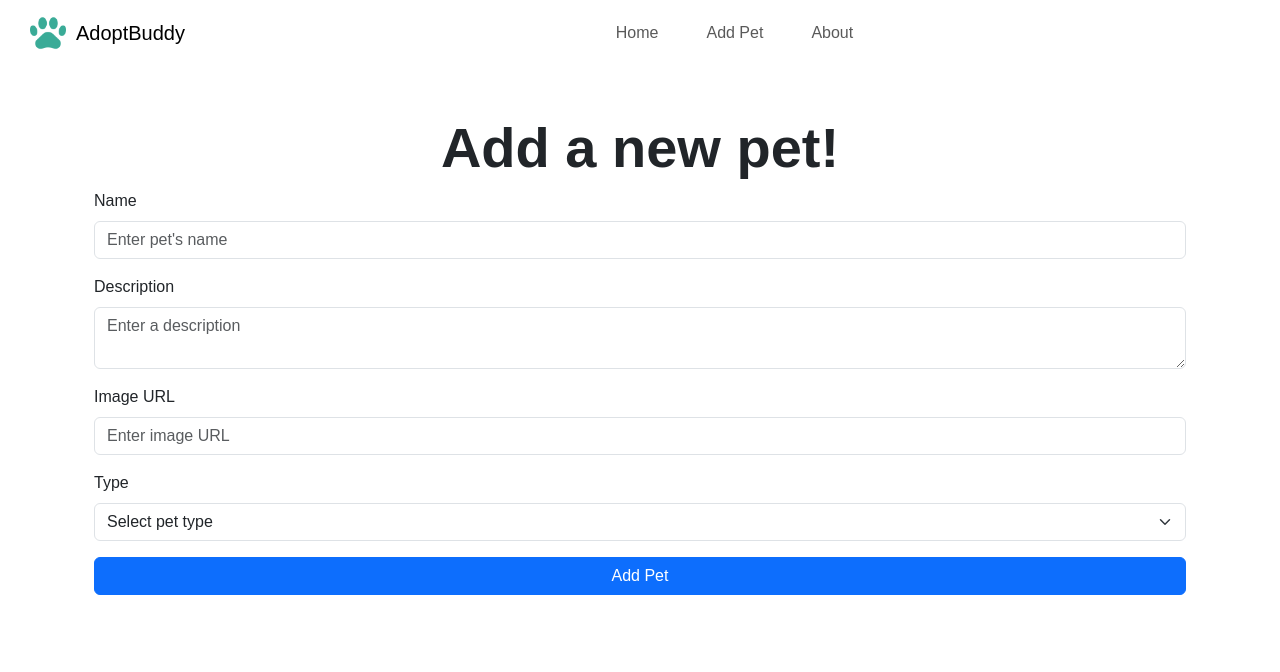
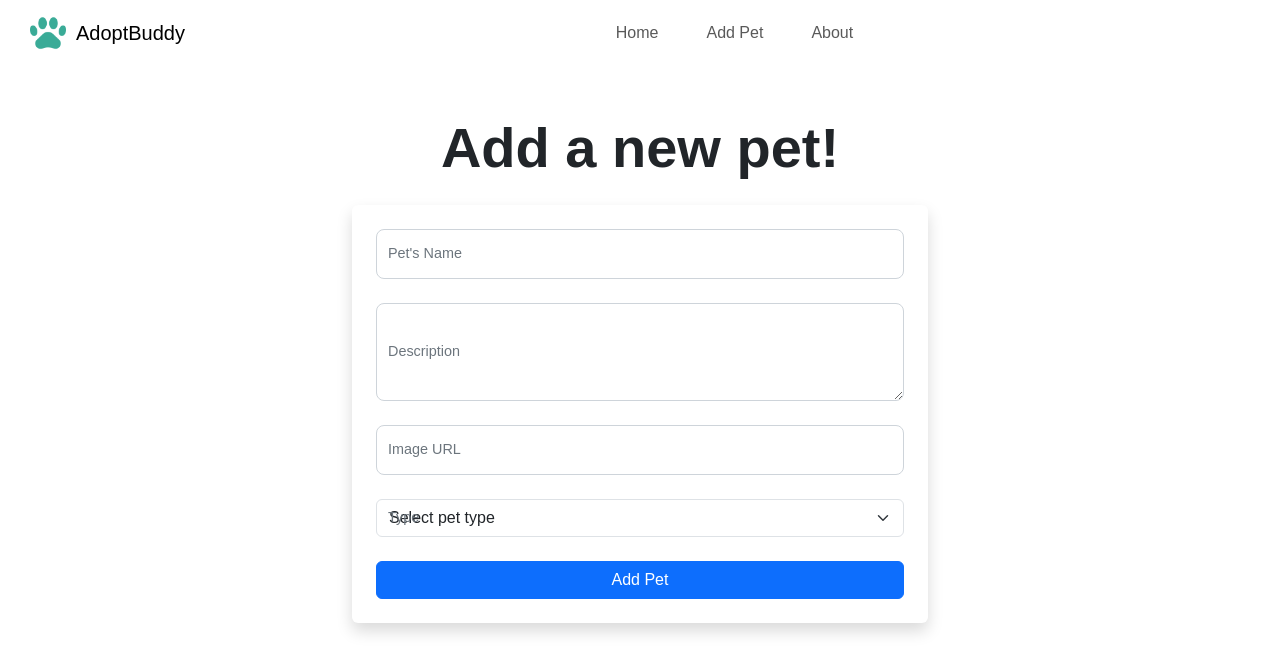
Before and after one commit to Lucasinoo27/AdoptBuddy, a Vue app: page /add-pet in a window 1280 px wide. Shown: the top 672 px of the page. Built offline with nearby package versions, Linux system fonts and the light colour scheme.

Commit message:
Added placeholder image handling for missing or invalid pet images in PetDetail component

```diff
--- a/src/components/AddPet.vue
+++ b/src/components/AddPet.vue
@@ -1,49 +1,65 @@
 <template>
   <div class="container my-5">
-    <h1 class="display-4 fw-bold text-center">Add a new pet!</h1>
-    <form @submit.prevent="submitPet">
-      <div class="mb-3">
-        <label for="name" class="form-label">Name</label>
+    <h1 class="display-4 fw-bold text-center mb-4">Add a new pet!</h1>
+    <form @submit.prevent="submitPet" class="form-container shadow p-4 rounded">
+      <!-- Pet Name -->
+      <div class="form-outline mb-4">
         <input
           type="text"
-          id="name"
+          id="petName"
           v-model="pet.name"
           class="form-control"
-          placeholder="Enter pet's name"
+          placeholder=" "
           required
         />
+        <label class="form-label" for="petName">Pet's Name</label>
       </div>
-      <div class="mb-3">
-        <label for="description" class="form-label">Description</label>
+
+      <!-- Description -->
+      <div class="form-outline mb-4">
         <textarea
           id="description"
           v-model="pet.description"
           class="form-control"
-          placeholder="Enter a description"
+          placeholder=" "
+          rows="3"
           required
         ></textarea>
+        <label class="form-label" for="description">Description</label>
       </div>
-      <div class="mb-3">
-        <label for="image" class="form-label">Image URL</label>
+
+      <!-- Image URL -->
+      <div class="form-outline mb-4">
         <input
           type="text"
-          id="image"
+          id="imageURL"
           v-model="pet.image"
           class="form-control"
-          placeholder="Enter image URL"
+          placeholder=" "
           required
         />
+        <label class="form-label" for="imageURL">Image URL</label>
       </div>
-      <div class="mb-3">
-        <label for="type" class="form-label">Type</label>
-        <select id="type" v-model="pet.type" class="form-select" required>
+
+      <!-- Pet Type -->
+      <div class="form-outline mb-4">
+        <select id="petType" v-model="pet.type" class="form-select" required>
           <option disabled value="">Select pet type</option>
           <option value="Dog">Dog</option>
           <option value="Cat">Cat</option>
           <option value="Bird">Bird</option>
         </select>
+        <label class="form-label" for="petType">Type</label>
       </div>
-      <button type="submit" class="btn btn-primary w-100">Add Pet</button>
+
+      <!-- Submit Button -->
+      <button
+        type="submit"
+        class="btn btn-primary btn-block w-100"
+        data-mdb-ripple-init
+      >
+        Add Pet
+      </button>
     </form>
   </div>
 </template>
@@ -75,4 +91,57 @@ export default {
 };
 </script>
 
-<style></style>
+<style scoped>
+.container {
+  max-width: 600px;
+}
+
+.form-container {
+  background: #ffffff;
+}
+
+.form-outline {
+  position: relative;
+  margin-bottom: 1.5rem;
+}
+
+.form-outline .form-label {
+  position: absolute;
+  top: 50%;
+  left: 0.75rem;
+  transform: translateY(-50%);
+  font-size: 0.9rem;
+  color: #6c757d;
+  pointer-events: none;
+  transition: all 0.3s ease-in-out;
+}
+
+.form-outline .form-control:focus ~ .form-label,
+.form-outline .form-control:not(:placeholder-shown) ~ .form-label {
+  top: -0.75rem;
+  left: 0.5rem;
+  color: #0d6efd;
+  font-size: 0.8rem;
+}
+
+.form-outline .form-control {
+  border: 1px solid #ced4da;
+  border-radius: 0.5rem;
+  padding: 0.75rem 1rem;
+}
+
+.form-outline .form-control:focus {
+  border-color: #0d6efd;
+  box-shadow: 0 0 0 0.2rem rgba(13, 110, 253, 0.25);
+}
+
+.btn-primary {
+  background-color: #0d6efd;
+  border-color: #0d6efd;
+}
+
+.btn-primary:hover {
+  background-color: #0056b3;
+  border-color: #004085;
+}
+</style>
--- a/src/components/PetCard.vue
+++ b/src/components/PetCard.vue
@@ -3,10 +3,11 @@
     <!-- Pet Image with Overlay -->
     <div class="card-img-container position-relative">
       <img
-        :src="pet.image"
+        :src="imageSrc"
         class="card-img-top pet-img"
         alt="Pet image"
         loading="lazy"
+        @error="handleImageError"
       />
       <!-- Always Visible Pet Name -->
       <div class="pet-name-always position-absolute w-100 text-center">
@@ -39,6 +40,11 @@ export default {
       required: true,
     },
   },
+  data() {
+    return {
+      imageSrc: this.pet.image || "default-placeholder.png", // Default image
+    };
+  },
   computed: {
     isFavorite() {
       const petStore = usePetStore();
@@ -58,6 +64,9 @@ export default {
           return "fas fa-paw";
       }
     },
+    handleImageError() {
+      this.imageSrc = "default-placeholder.png"; // Fallback image if the URL is invalid
+    },
     viewDetails() {
       this.$router.push({ name: "PetDetail", params: { id: this.pet.id } });
     },
@@ -71,7 +80,9 @@ export default {
   overflow: hidden;
   cursor: pointer;
   transition: transform 0.2s;
+  background-color: #f8f9fa; /* Light grey background for empty cards */
 }
+
 .pet-card:hover {
   transform: scale(1.02);
 }
--- a/src/views/PetDetail.vue
+++ b/src/views/PetDetail.vue
@@ -3,7 +3,12 @@
     <div class="row">
       <!-- Galéria obrázkov -->
       <div class="col-md-6">
-        <img :src="pet.image" class="img-fluid" alt="Pet image" />
+        <img
+          :src="mainImage"
+          class="img-fluid"
+          alt="Pet image"
+          @error="setPlaceholderImage"
+        />
         <div class="gallery mt-3">
           <img
             v-for="(img, index) in pet.gallery"
@@ -11,6 +16,7 @@
             :src="img"
             class="img-thumbnail"
             @click="changeMainImage(img)"
+            @error="setPlaceholderGalleryImage(index)"
           />
         </div>
       </div>
@@ -30,21 +36,36 @@
 
 <script>
 import { usePetStore } from "@/stores/petStore";
-import { ref } from "vue";
+import { computed, ref } from "vue";
+import { useRoute } from "vue-router";
 
 export default {
   name: "PetDetail",
   setup() {
+    const route = useRoute();
     const petStore = usePetStore();
-    const pet = ref(petStore.pets.find((p) => p.id === 1));
+    const petId = computed(() => Number(route.params.id));
+    const pet = computed(() => petStore.pets.find((p) => p.id === petId.value));
+    const mainImage = ref(pet.value?.image || "/default-placeholder.png");
 
     const changeMainImage = (img) => {
-      pet.value.image = img;
+      mainImage.value = img;
+    };
+
+    const setPlaceholderImage = () => {
+      mainImage.value = "/default-placeholder.png";
+    };
+
+    const setPlaceholderGalleryImage = (index) => {
+      pet.value.gallery[index] = "/default-placeholder.png";
     };
 
     return {
       pet,
+      mainImage,
       changeMainImage,
+      setPlaceholderImage,
+      setPlaceholderGalleryImage,
     };
   },
 };
```
Also changed, not shown: .eslintrc.js, public/default-placeholder.png (added).
